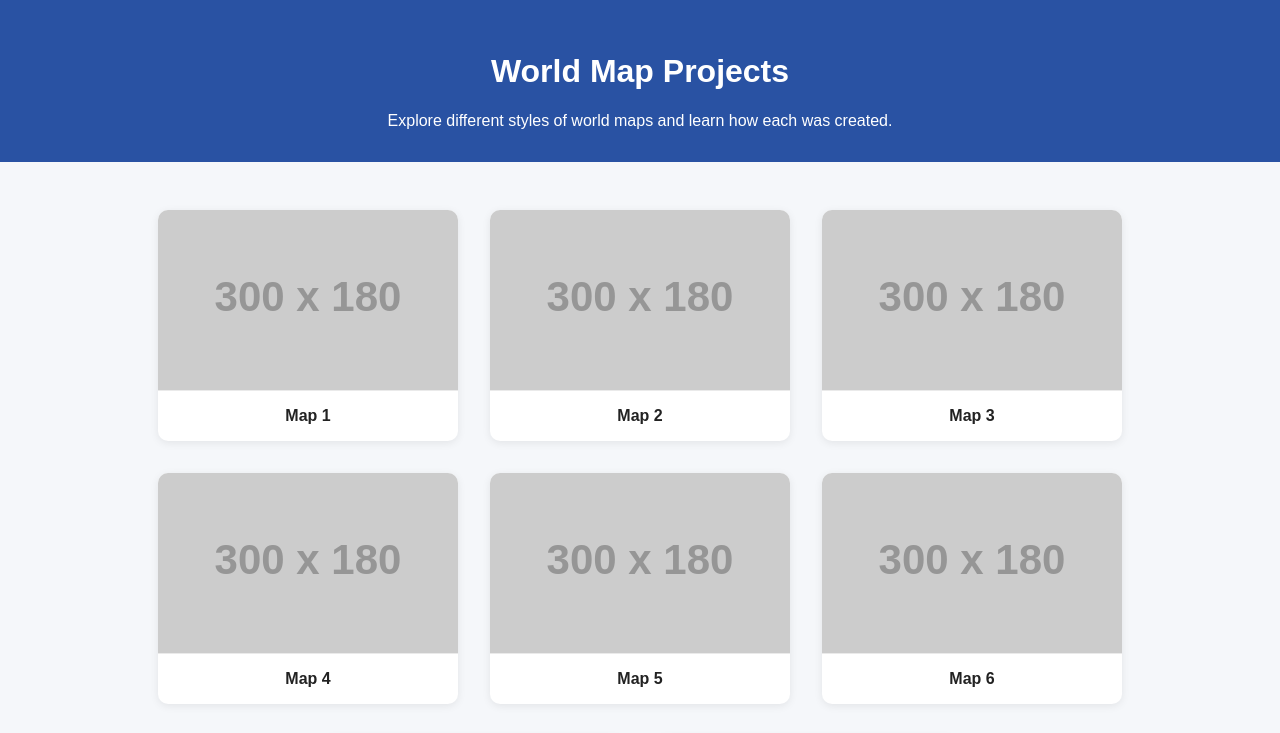
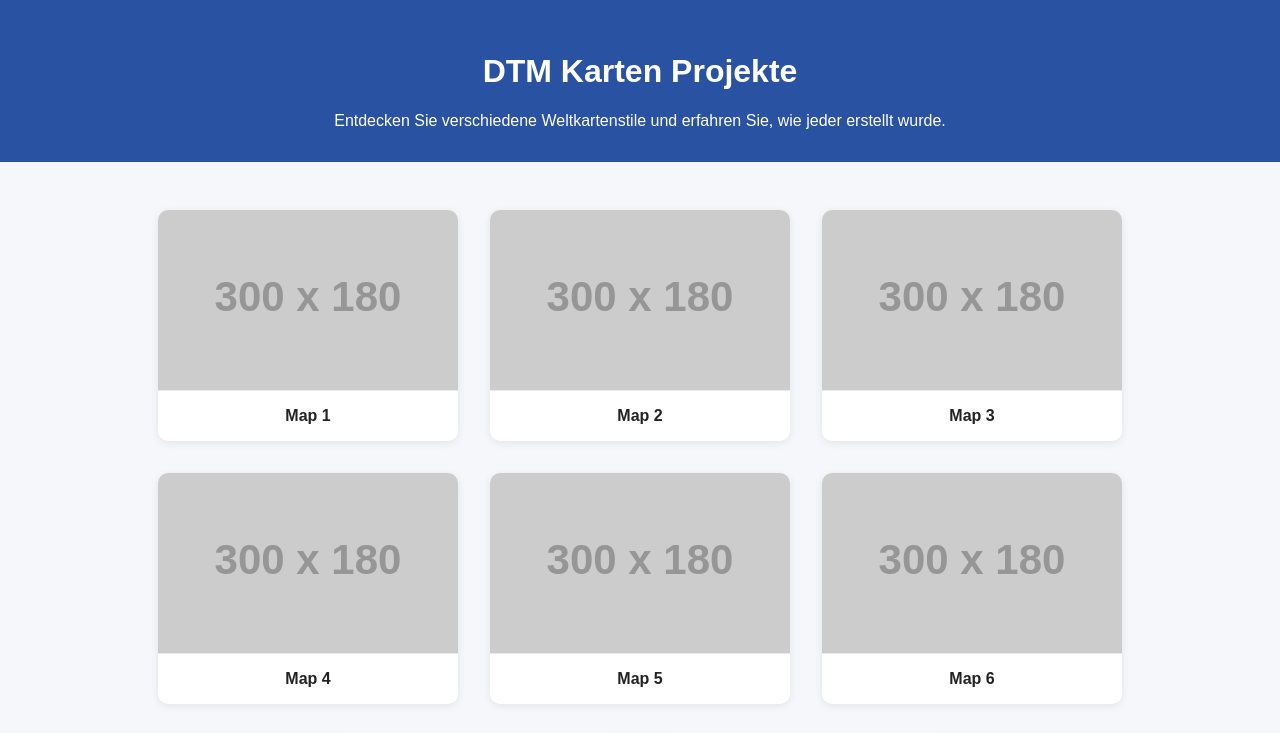
Before and after one commit to Limu-2025/DTM_Mueller, a plain HTML site: page index.html in a window 1280 px wide. Shown: the top 733 px of the page. Drawn offline with Linux system fonts and the light colour scheme; placeholder pictures from the web are drawn by us.

Commit message:
Update index.html

```diff
--- a/index.html
+++ b/index.html
@@ -7,8 +7,8 @@
 </head>
 <body>
     <header>
-        <h1>World Map Projects</h1>
-        <p>Explore different styles of world maps and learn how each was created.</p>
+        <h1>DTM Karten Projekte</h1>
+        <p>Entdecken Sie verschiedene Weltkartenstile und erfahren Sie, wie jeder erstellt wurde.</p>
     </header>
     <main>
         <div class="gallery">
```
